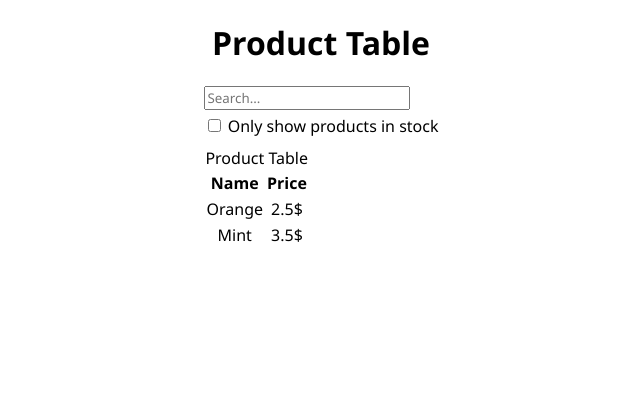
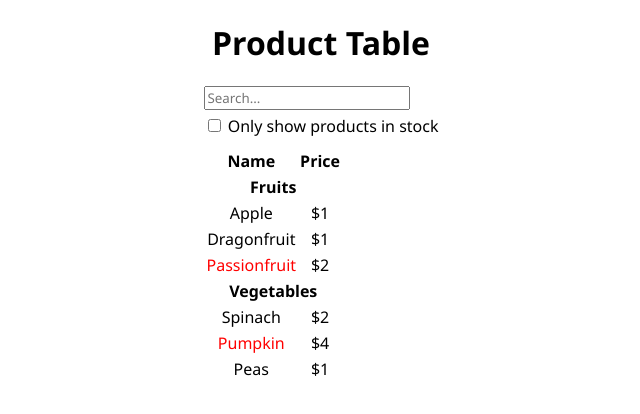
Before and after one commit to shtanriverdi/react-learning-notes, a React (Vite) app: page / in a window 1280 px wide. Shown: the top 414 px of the page, without its empty margins (319-959 px from the left). Built offline with nearby package versions, Linux system fonts and the light colour scheme.

Commit message:
Create components & whole table

```diff
--- a/src/ThinkingInReact/ProductCategoryRow.jsx
+++ b/src/ThinkingInReact/ProductCategoryRow.jsx
@@ -1,5 +1,9 @@
-function ProductCategoryRow() {
-  return ( <></> );
+function ProductCategoryRow({ category }) {
+  return (
+    <tr>
+      <th colSpan={2}>{category}</th>
+    </tr>
+  );
 }
 
 export default ProductCategoryRow;
--- a/src/ThinkingInReact/ProductRow.jsx
+++ b/src/ThinkingInReact/ProductRow.jsx
@@ -1,5 +1,15 @@
-function ProductRow() {
-  return ( <></> );
+function ProductRow({ product }) {
+  const name = product.stocked ? (
+    product.name
+  ) : (
+    <span style={{ color: "red" }}>{product.name}</span>
+  );
+  return (
+    <tr>
+      <td>{name}</td>
+      <td>{product.price}</td>
+    </tr>
+  );
 }
 
 export default ProductRow;
--- a/src/ThinkingInReact/ProductTable.jsx
+++ b/src/ThinkingInReact/ProductTable.jsx
@@ -1,26 +1,29 @@
+import ProductRow from "./ProductRow";
+import ProductCategoryRow from "./ProductCategoryRow";
+
 function ProductTable({ products }) {
+  const rows = [];
+  let lastCategory = null;
+
+  products.forEach((product) => {
+    // Put Product Categor Header
+    if (product.category !== lastCategory) {
+      rows.push(<ProductCategoryRow key={product.category} category={product.category} />);
+    }
+    rows.push(<ProductRow key={product.name} product={product} />);
+    lastCategory = product.category;
+  });
+
   return (
-    <>
     <table>
-        <caption>Product Table</caption>
       <thead>
         <tr>
           <th>Name</th>
           <th>Price</th>
         </tr>
       </thead>
-        <tbody>
-          <tr>
-            <td>Orange</td>
-            <td>2.5$</td>
-          </tr>
-          <tr>
-            <td>Mint</td>
-            <td>3.5$</td>
-          </tr>
-        </tbody>
+      <tbody>{rows}</tbody>
     </table>
-    </>
   );
 }
 
```
Lines whose indentation alone changed are shown as unchanged.
